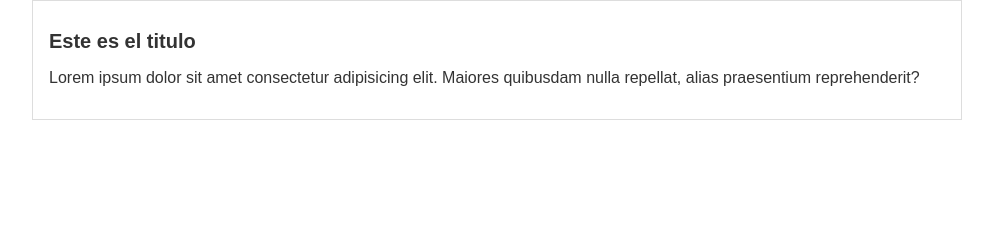
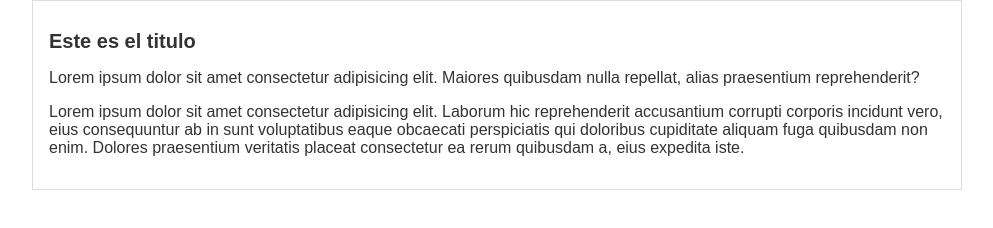
Before and after one commit to stivenearias/hyperblog, a plain HTML site: page index.html in a window 1280 px wide. Shown: the whole page, without its empty margins (143-1136 px from the left). Drawn offline with Linux system fonts and the light colour scheme.

Commit message:
Se agrego nuevo contenido al blog

```diff
--- a/index.html
+++ b/index.html
@@ -12,6 +12,7 @@
         <div id="post">
             <h1>Este es el titulo</h1>
             <p>Lorem ipsum dolor sit amet consectetur adipisicing elit. Maiores quibusdam nulla repellat, alias praesentium reprehenderit?</p>
+            <p>Lorem ipsum dolor sit amet consectetur adipisicing elit. Laborum hic reprehenderit accusantium corrupti corporis incidunt vero, eius consequuntur ab in sunt voluptatibus eaque obcaecati perspiciatis qui doloribus cupiditate aliquam fuga quibusdam non enim. Dolores praesentium veritatis placeat consectetur ea rerum quibusdam a, eius expedita iste.</p>
         </div>
     </div>
 </body>
```
